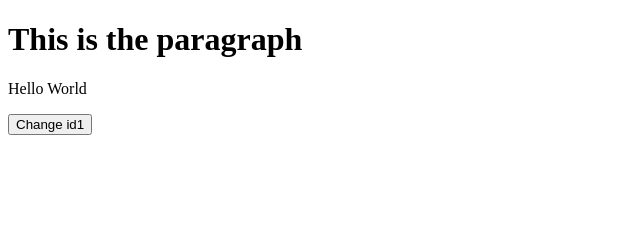
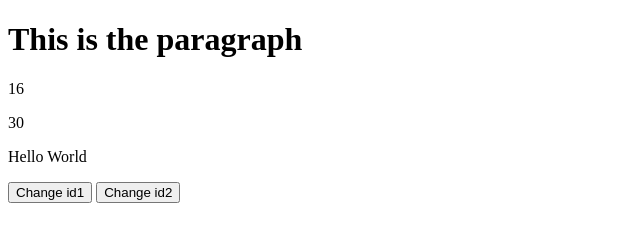
Before and after one commit to TuanNguyen1010/Javascript_refresh, a plain HTML site: page udemy_basic/index.html in a window 1280 px wide. Shown: the whole page, without its empty margins (0-640 px from the left). Drawn offline with Linux system fonts and the light colour scheme.

Commit message:
Add: output functions added

```diff
--- a/udemy_basic/index.html
+++ b/udemy_basic/index.html
@@ -8,8 +8,25 @@
 
 <body>
   <h1> This is the paragraph</h1>
+
+  <p id="text">  </p>
+  <script>
+  document.getElementById("text").innerHTML = 5 + 11
+  </script>
+
+  <script>
+  document.write(10+20);
+  </script>
+
+  <script>
+  window.alert("Alert")
+  </script>
+
+
   <p id="demo"> Hello World</p>
   <button type="button" onclick="myfunction()"> Change id1</button>
+  <button type="button" onclick="nofunction()"> Change id2</button>
+
 
   <script src="learn.js">  </script>
 
--- a/udemy_basic/learn.js
+++ b/udemy_basic/learn.js
@@ -1,3 +1,7 @@
 function myfunction() {
   document.getElementById("demo").innerHTML = "Paragraph changed"
 }
+
+function nofunction() {
+  document.getElementById("demo").innerHTML = "Hello World"
+}
```
